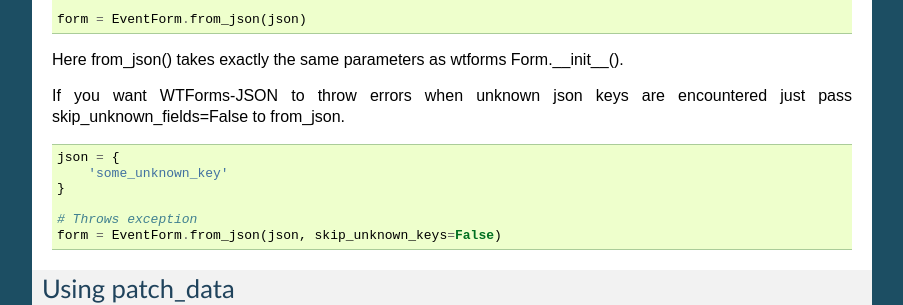
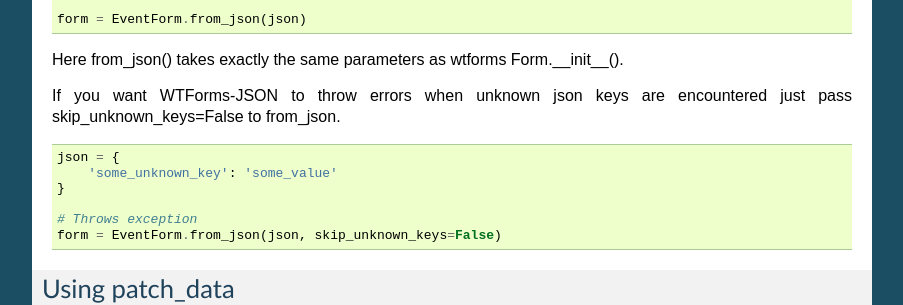
Before and after one commit to kvesteri/wtforms-json, a Sphinx documentation site: the page built from docs/index.rst, in a window 1280 px wide and 900 px high, scrolled down 727 px. Shown: the part 173-478 px from the top of the window, without its empty margins (198-1101 px from the left). Built offline with Sphinx 7.4.7, drawn with Linux system fonts in a browser that asks for light colours.

Commit message:
Update index.rst
1/ Replaced 'skip_unknown_fields' parameter by 'skip_unknown_keys'.
2/ Extend example with a valid key-value pair in order to avoid 'This function only accepts dict-like data structures.' messages.

```diff
--- a/docs/index.rst
+++ b/docs/index.rst
@@ -61,11 +61,11 @@ form. Notice how we are initalizing the form using from_json classmethod. ::
 Here from_json() takes exactly the same parameters as wtforms Form.__init__().
 
 
-If you want WTForms-JSON to throw errors when unknown json keys are encountered just pass skip_unknown_fields=False to from_json.
+If you want WTForms-JSON to throw errors when unknown json keys are encountered just pass skip_unknown_keys=False to from_json.
 ::
 
     json = {
-        'some_unknown_key'
+        'some_unknown_key': 'some_value'
     }
 
     # Throws exception
```
